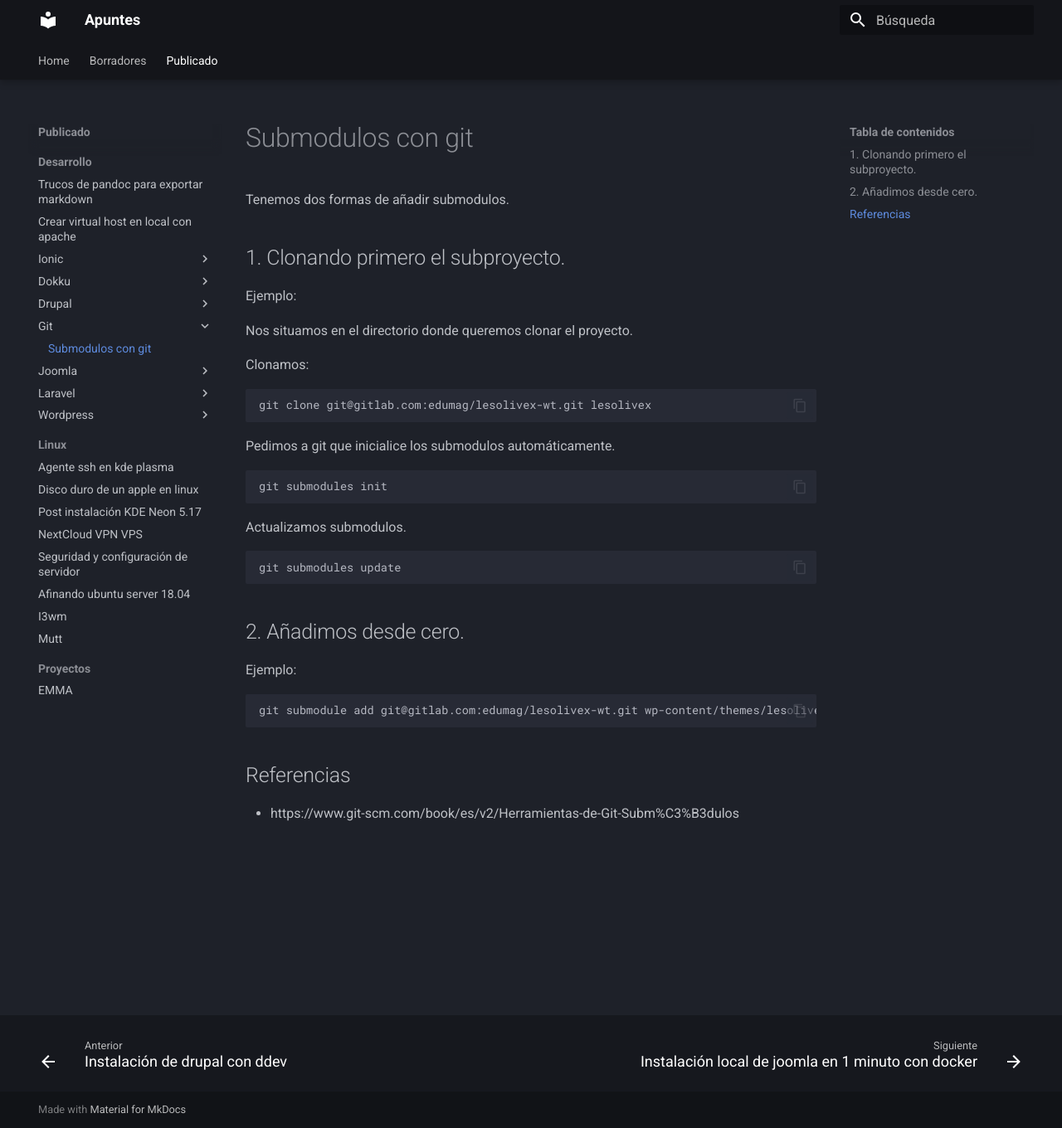
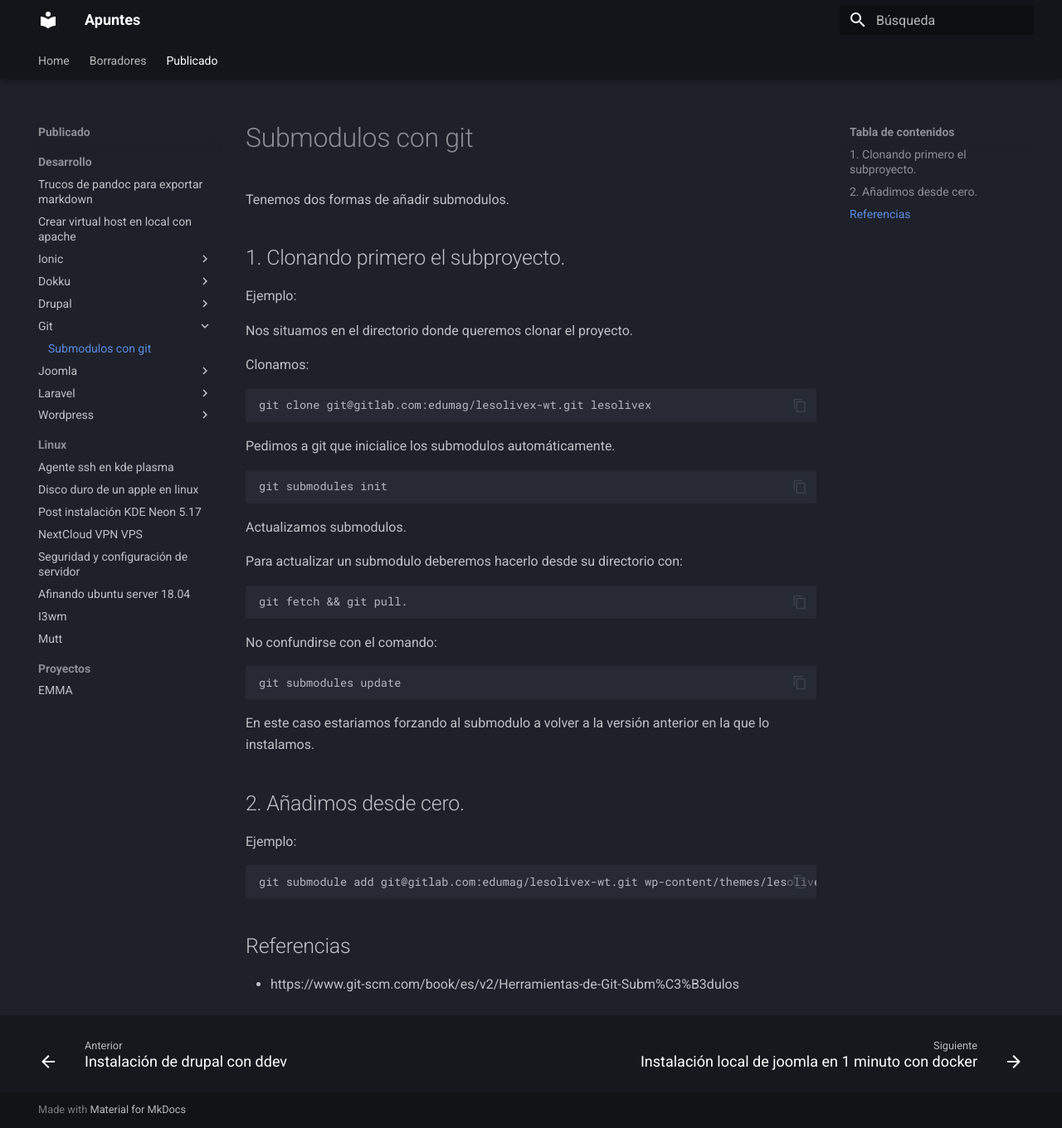
Before and after one commit to edumag/apuntes, an MkDocs documentation site: the page built from docs/Publicado/desarrollo/git/git_submodulos.md, in a window 1280 px wide and 1360 px high. Shown: the whole window at 83% size. Built offline with MkDocs 1.6.1 and Material for MkDocs 9.7.7, drawn with Linux system fonts in a browser that asks for light colours.

Commit message:
git submodules

````diff
--- a/docs/Publicado/desarrollo/git/git_submodulos.md
+++ b/docs/Publicado/desarrollo/git/git_submodulos.md
@@ -22,9 +22,20 @@ git submodules init
 
 Actualizamos submodulos.
 
+Para actualizar un submodulo deberemos hacerlo desde su directorio con:
+
+```
+git fetch && git pull.
+```
+
+No confundirse con el comando:
+
 ```
 git submodules update
 ```
+
+En este caso estariamos forzando al submodulo a volver a la versión anterior
+en la que lo instalamos.
 
 ## 2. Añadimos desde cero.
 
````
